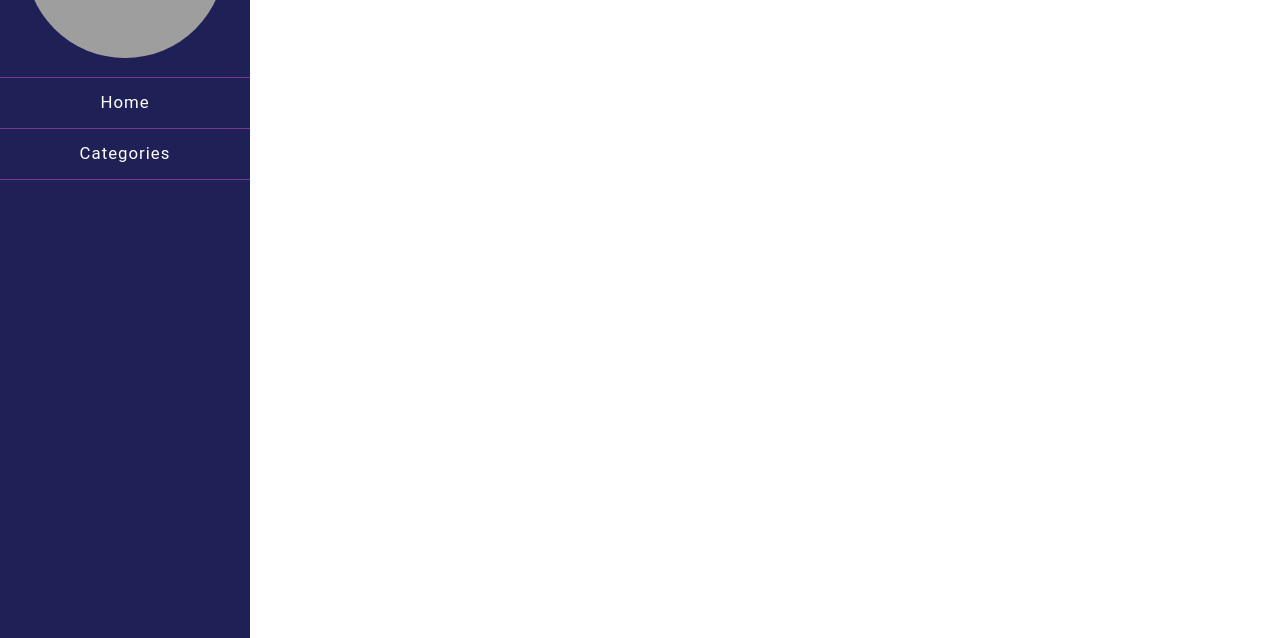
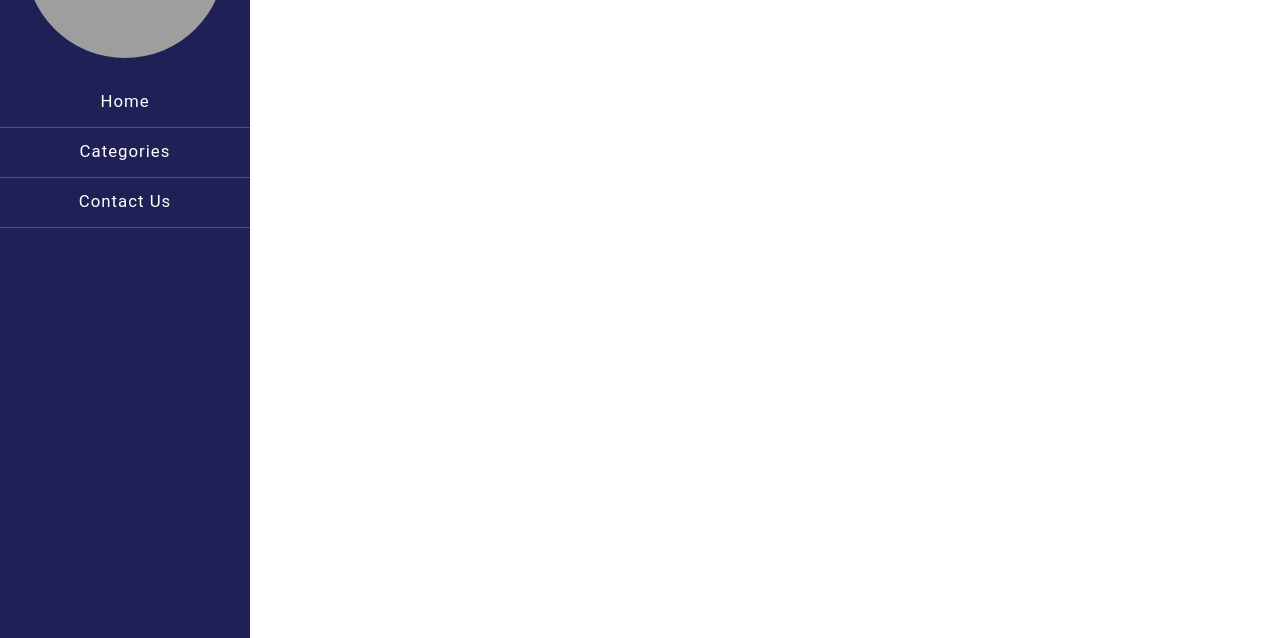
Before and after one commit to atulb29007/AngularJScourse, a plain HTML site: page module4-solution/index.html in a window 1280 px wide. Shown: the part 162-800 px from the top of the page. Drawn offline with Linux system fonts and the light colour scheme; grey boxes are pictures that could not be loaded.

Commit message:
New Changes

```diff
--- a/module4-solution/index.html
+++ b/module4-solution/index.html
@@ -33,6 +33,7 @@
 		<ul>
 			<li><a ui-sref="home">Home</a></li>
 			<li><a ui-sref="category">Categories</a></li>
+      <li><a ui-sref="home">Contact Us</a></li>
 		</ul>
 	</div>
 
--- a/module4-solution/styles/styles.css
+++ b/module4-solution/styles/styles.css
@@ -80,8 +80,11 @@ body{
 	letter-spacing:1px;
 	cursor:pointer;
 	border-bottom:1px solid #783695;
-	border-top:1px solid #783695;
+	/*border-top:1px solid #783695;*/
 	margin-top:-1px;
+}
+#header ul li:last-child{
+	/*border:none;*/
 }
 
 #content{
```
